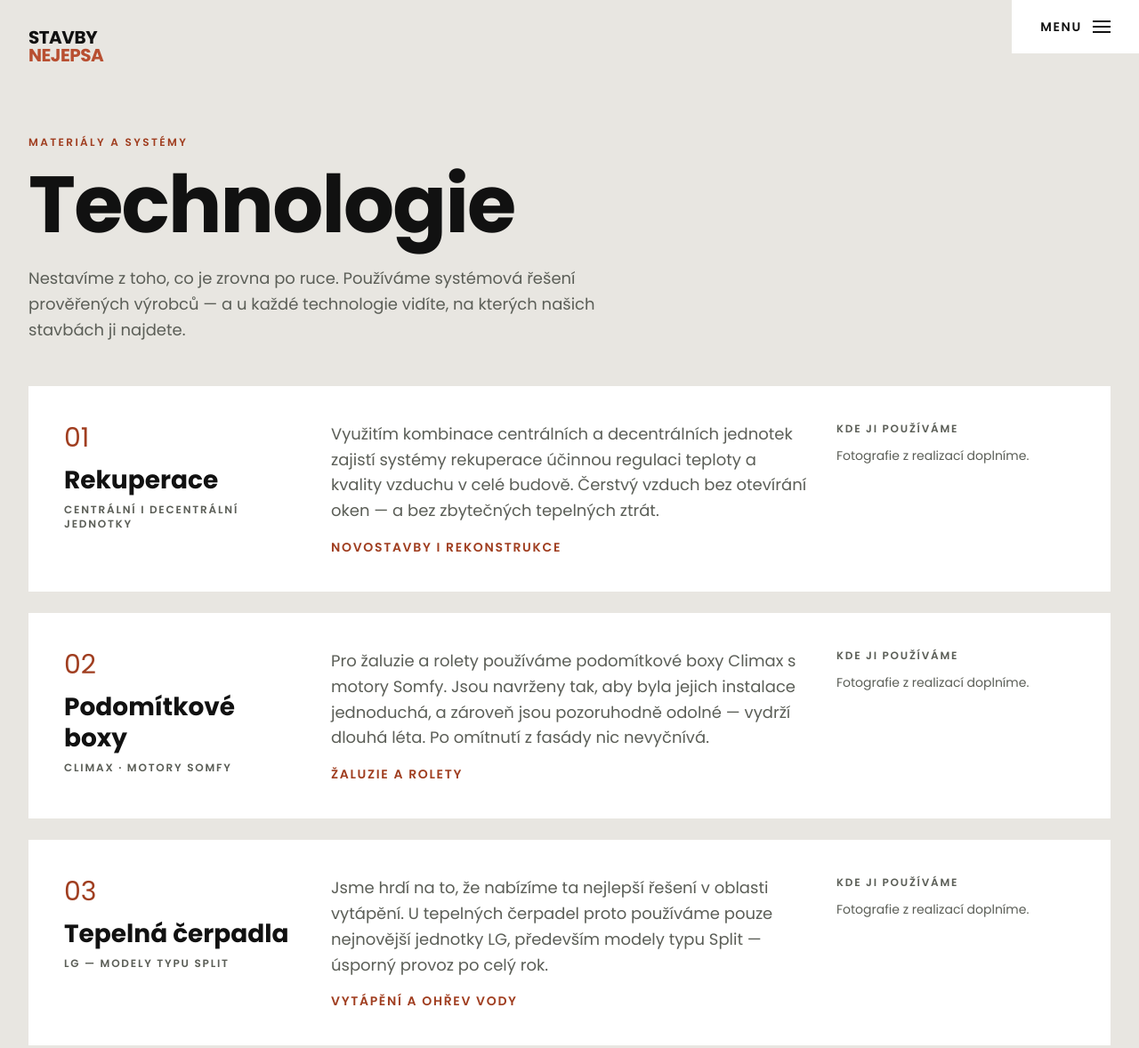
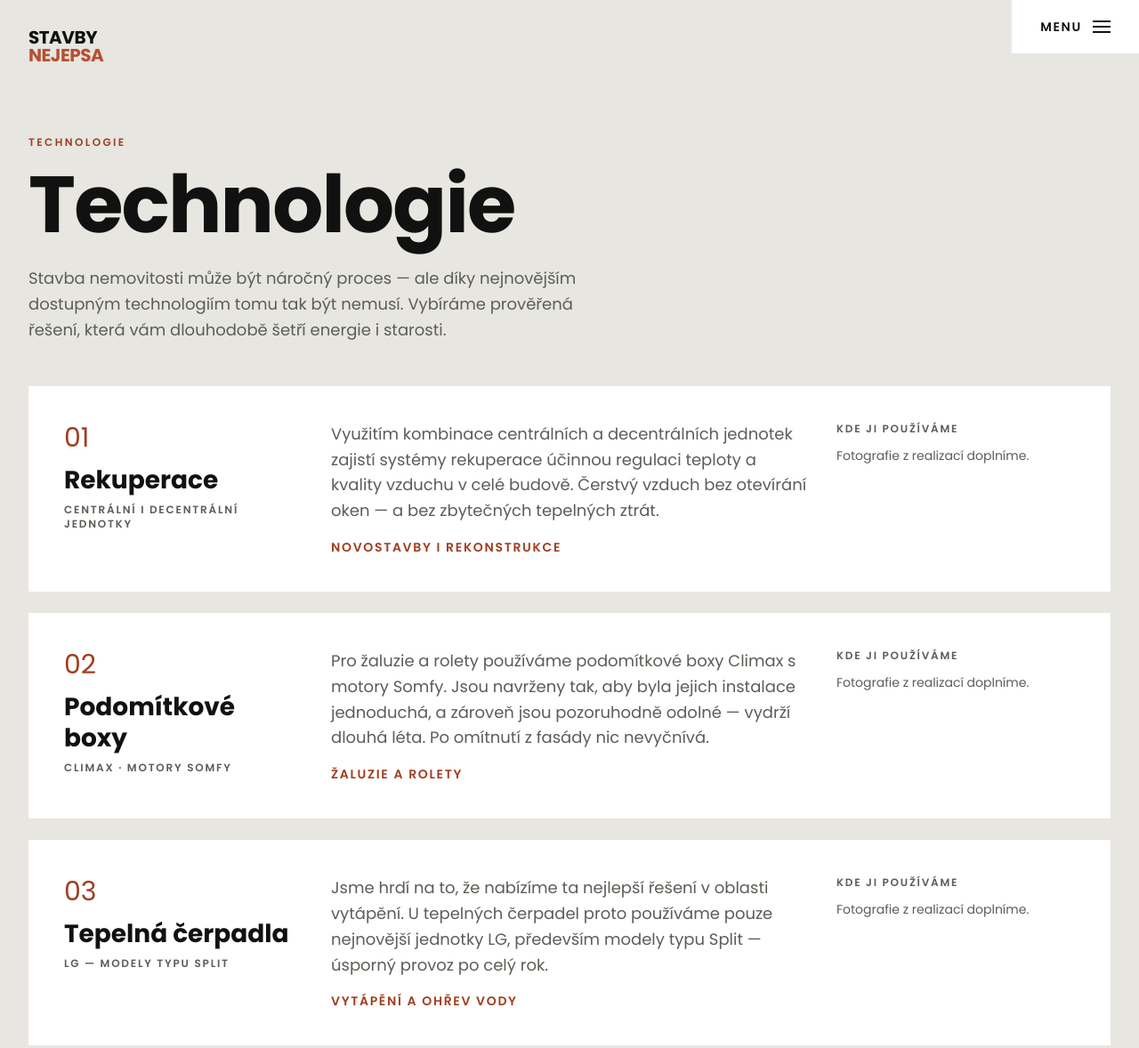
Before and after one commit to valta-studio/stavbyNejepsa, an Astro site: page /technologie in a window 1280 px wide. Shown: the top 1178 px of the page at 89% size. Built offline with nearby package versions, Linux system fonts and the light colour scheme; Astro itself is replaced by a stand-in of ours.

Commit message:
Technologie domu: rekuperace, podomítkové boxy, tepelná čerpadla, klimatizace a fotovoltaika
Obsah od klienta doplněn jako hlavní sekce stránky /technologie.
Původní seznam materiálů zachován jako druhá sekce (odkazují na něj realizace).

Co-Authored-By: Claude Fable 5 <noreply@anthropic.com>

```diff
--- a/src/pages/technologie.astro
+++ b/src/pages/technologie.astro
@@ -8,24 +8,73 @@ import { projects } from '../data/projects';
 function projectsUsing(slug: string) {
   return projects.filter((p) => p.technologies.includes(slug));
 }
+
+const technologieDomu = technologies.filter((t) => t.category === 'technologie-domu');
+const materialy = technologies.filter((t) => t.category === 'materialy');
 ---
 
 <Layout
   title="Technologie a materiály"
-  description="Systémy a materiály, se kterými stavíme — zdivo, konstrukční dřevo, hydroizolace, krytiny a zateplovací systémy prověřených výrobců."
+  description="Moderní technologie pro váš dům — rekuperace, podomítkové boxy Climax se Somfy motory, tepelná čerpadla LG, klimatizace a fotovoltaika. Plus systémy a materiály, se kterými stavíme."
 >
   <section class="mx-auto max-w-7xl px-5 pb-12 pt-6 lg:px-8 lg:pt-10">
-    <SectionLabel>Materiály a systémy</SectionLabel>
+    <SectionLabel>Technologie</SectionLabel>
     <h1 class="mt-4 text-display font-bold">Technologie</h1>
     <p class="mt-6 max-w-2xl text-body text-grafika">
+      Stavba nemovitosti může být náročný proces — ale díky nejnovějším dostupným technologiím
+      tomu tak být nemusí. Vybíráme prověřená řešení, která vám dlouhodobě šetří energie i starosti.
+    </p>
+  </section>
+
+  <section class="mx-auto max-w-7xl space-y-6 px-5 pb-20 lg:px-8">
+    {
+      technologieDomu.map((t, i) => {
+        const used = projectsUsing(t.slug);
+        return (
+          <div class="grid gap-8 bg-papir p-8 lg:grid-cols-[1fr_2fr_1fr] lg:p-10">
+            <div>
+              <span class="text-3xl font-light tabular-nums text-cihla-dark">{String(i + 1).padStart(2, '0')}</span>
+              <h2 class="mt-3 text-h3 font-bold">{t.name}</h2>
+              <p class="mt-2 text-xs font-semibold uppercase tracking-[0.15em] text-grafika">{t.partner}</p>
+            </div>
+            <div>
+              <p class="text-body text-grafika">{t.description}</p>
+              <p class="mt-4 text-sm font-semibold uppercase tracking-[0.12em] text-cihla-dark">{t.usedFor}</p>
+            </div>
+            <div>
+              <p class="text-xs font-semibold uppercase tracking-[0.15em] text-grafika">Kde ji používáme</p>
+              {used.length > 0 ? (
+                <ul class="mt-3 space-y-2">
+                  {used.map((p) => (
+                    <li>
+                      <a href={`/realizace/${p.slug}`} class="text-sm font-semibold hover:text-cihla-dark">
+                        {p.title} <span aria-hidden="true">→</span>
+                      </a>
+                    </li>
+                  ))}
+                </ul>
+              ) : (
+                <p class="mt-3 text-sm text-grafika">Fotografie z realizací doplníme.</p>
+              )}
+            </div>
+          </div>
+        );
+      })
+    }
+  </section>
+
+  <section class="mx-auto max-w-7xl px-5 pb-12 lg:px-8">
+    <SectionLabel>Materiály a systémy</SectionLabel>
+    <h2 class="mt-4 text-h2 font-bold">Z čeho stavíme</h2>
+    <p class="mt-6 max-w-2xl text-body text-grafika">
       Nestavíme z toho, co je zrovna po ruce. Používáme systémová řešení prověřených výrobců —
-      a u každé technologie vidíte, na kterých našich stavbách ji najdete.
+      a u každého materiálu vidíte, na kterých našich stavbách ho najdete.
     </p>
   </section>
 
   <section class="mx-auto max-w-7xl space-y-6 px-5 pb-24 lg:px-8">
     {
-      technologies.map((t, i) => {
+      materialy.map((t, i) => {
         const used = projectsUsing(t.slug);
         return (
           <div class="grid gap-8 bg-papir p-8 lg:grid-cols-[1fr_2fr_1fr] lg:p-10">
```
